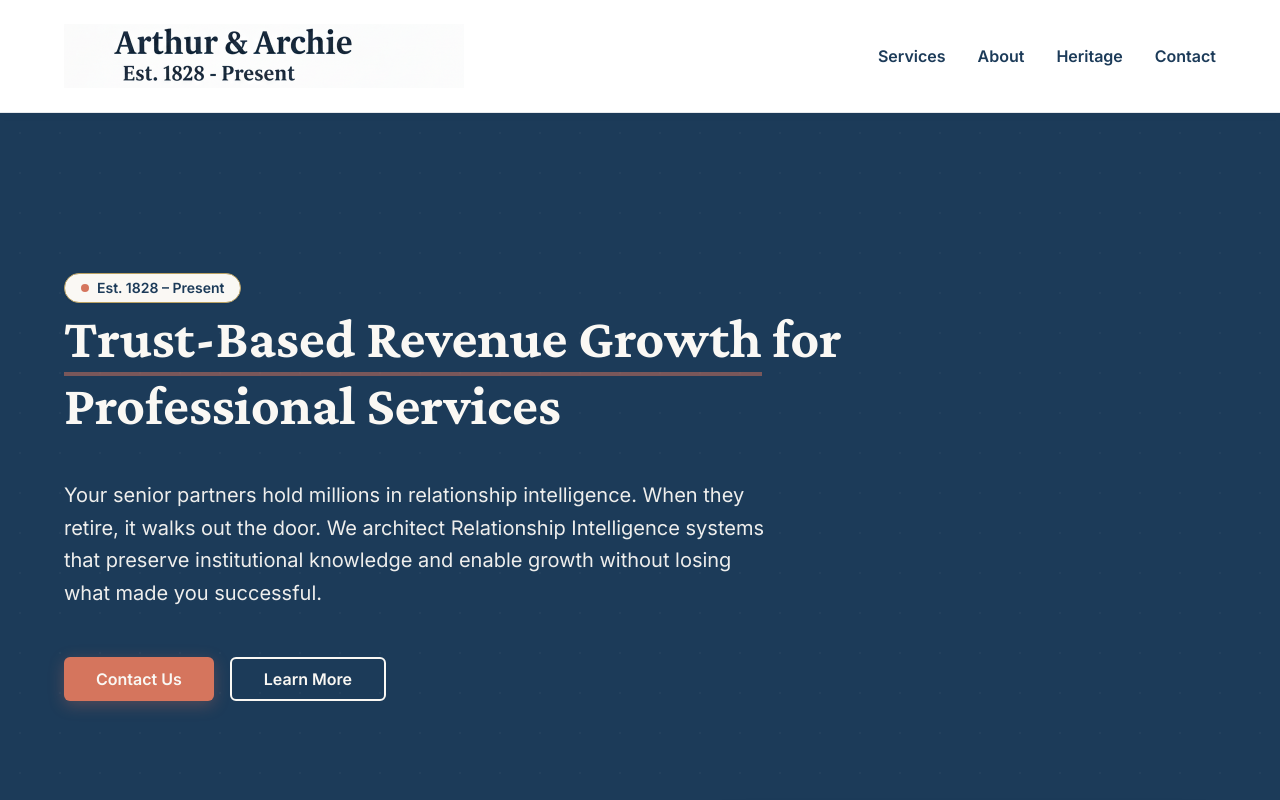
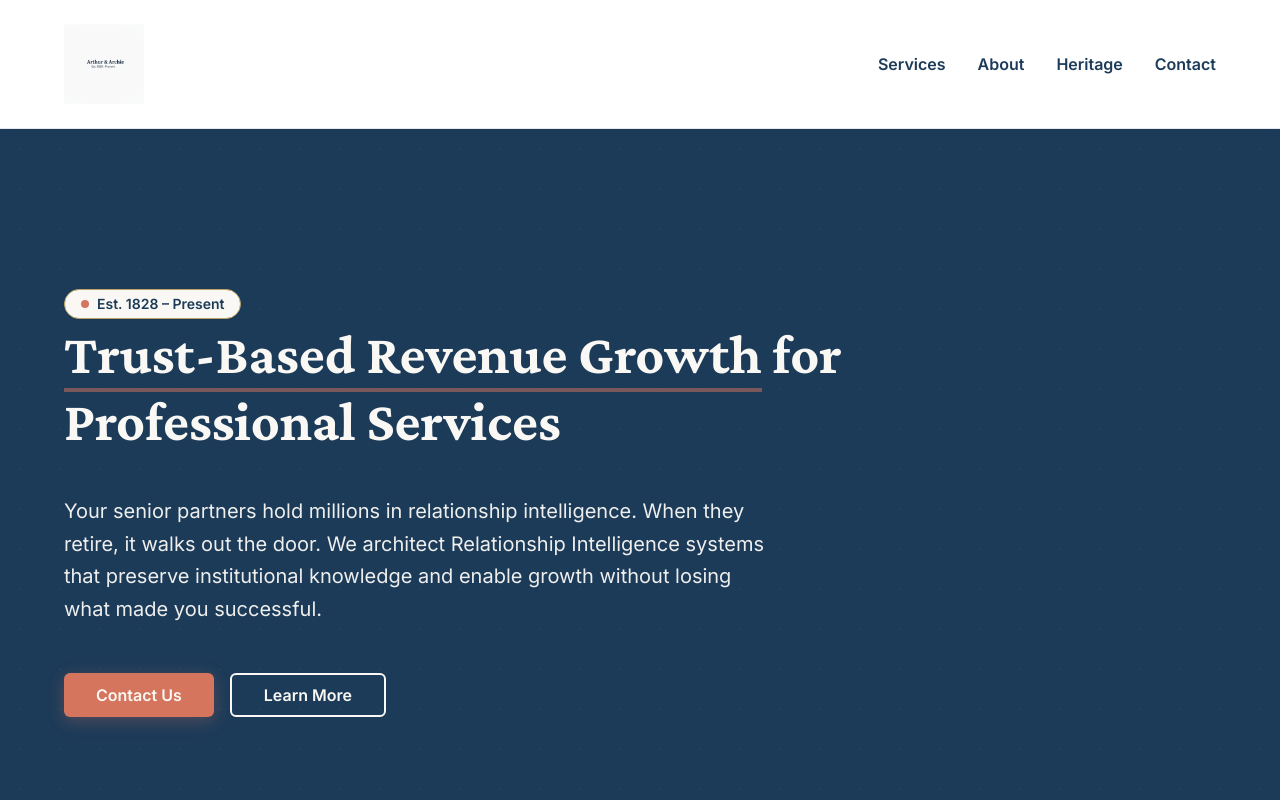
Before and after one commit to 0xrancho/arthur-artchie-elevate, a React (Vite) app: page / in a window 1280 px wide. Shown: the top 800 px of the page. Built offline with nearby package versions, Linux system fonts and the light colour scheme; the HTML template or start-up script is replaced by a standard one.

Commit message:
Update header logo

```diff
--- a/src/components/Header.tsx
+++ b/src/components/Header.tsx
@@ -1,4 +1,4 @@
-import logo from "@/assets/logo-header-transparent.png";
+import logo from "@/assets/logo-header-final.png";
 
 export const Header = () => {
   return (
@@ -6,15 +6,13 @@ export const Header = () => {
       <div className="max-w-[1200px] mx-auto px-6 py-6">
         <div className="flex justify-between items-center">
           <div className="flex items-center gap-4">
-            <div className="h-16 w-[400px] overflow-hidden flex items-center justify-start" aria-label="Arthur & Archie logo">
-              <img
-                src={logo}
-                alt="Arthur & Archie - Est. 1828"
-                className="h-full w-auto transform origin-left scale-[8] -translate-x-24"
-                loading="eager"
-                decoding="sync"
-              />
-            </div>
+            <img
+              src={logo}
+              alt="Arthur & Archie - Est. 1828 - Present"
+              className="h-20 w-auto"
+              loading="eager"
+              decoding="sync"
+            />
           </div>
           <nav className="hidden md:flex gap-8 items-center">
             <a href="#services" className="text-navy font-semibold text-base hover:text-terracotta transition-colors">
```
Also changed, not shown: src/assets/logo-header-final.png (added).
